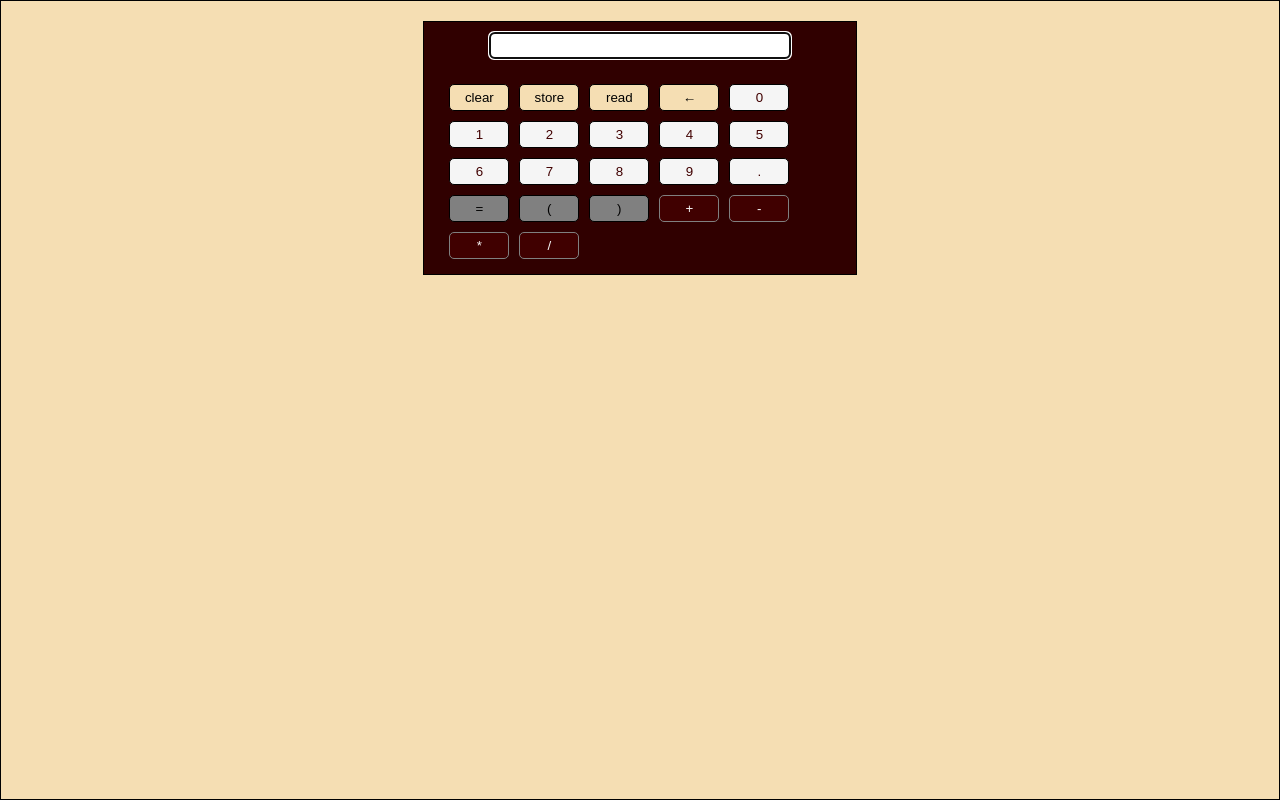
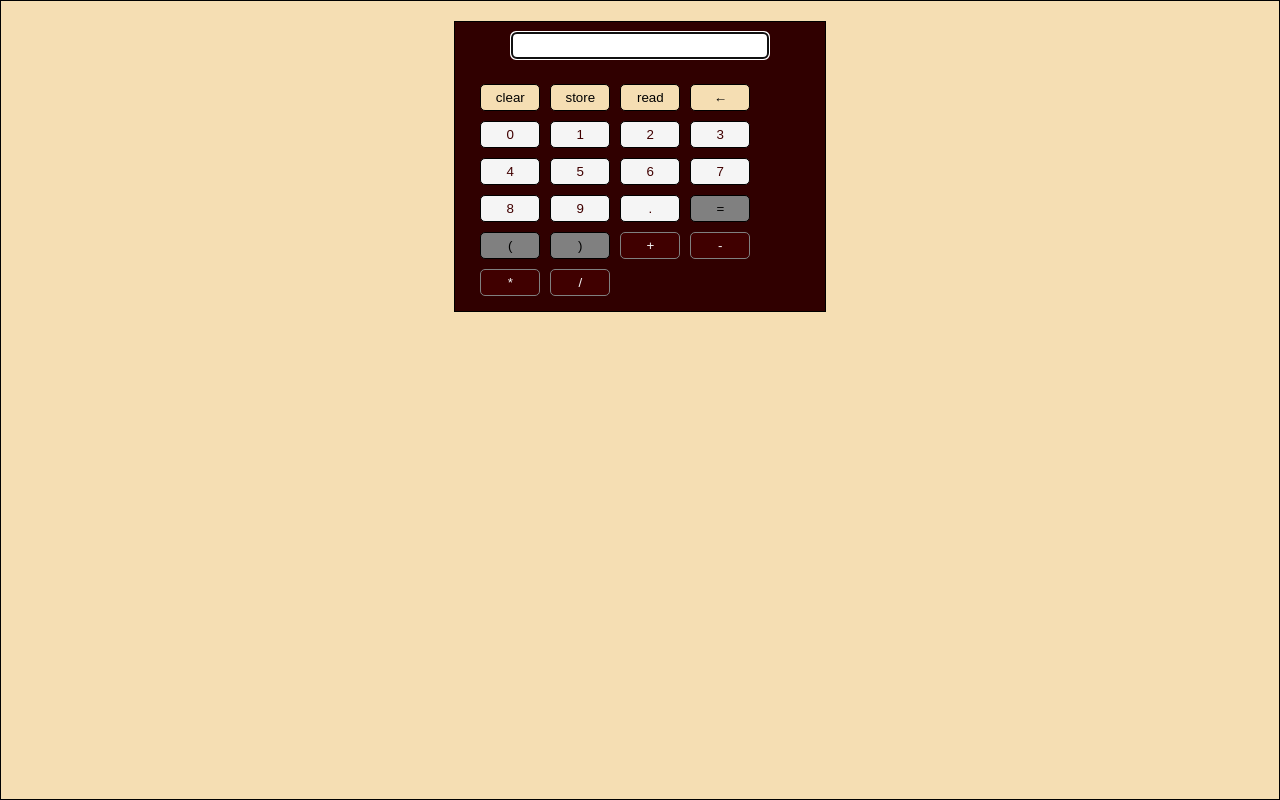
Before and after one commit to alfiomartini/calculator, a website with bundled scripts: page index.html in a window 1280 px wide. Built offline with nearby package versions, Linux system fonts and the light colour scheme.

Commit message:
Changed CSS base width of the calculator's container

```diff
--- a/src/static/styles.css
+++ b/src/static/styles.css
@@ -13,7 +13,7 @@ body {
 
 .container {
   justify-content: space-around;
-  width: 35%;
+  width: 30%;
   margin: auto;
   border: 1px solid black;
   background-color: #300000;
```
